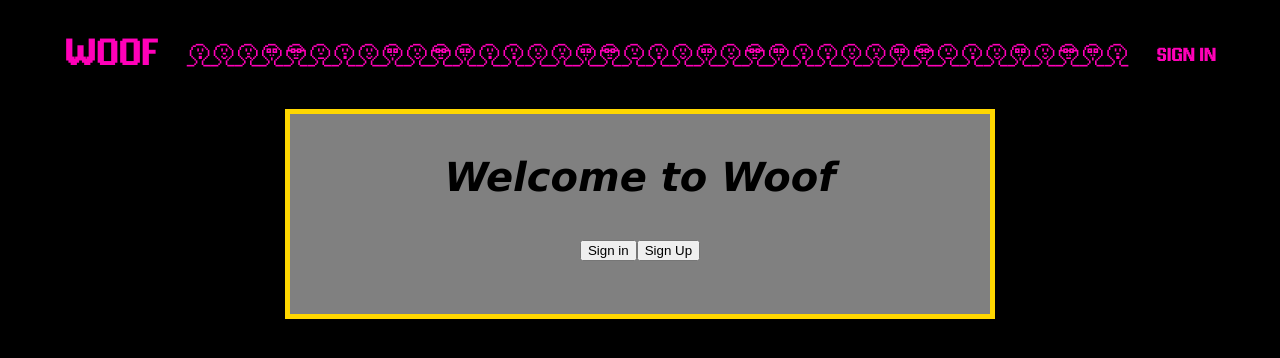
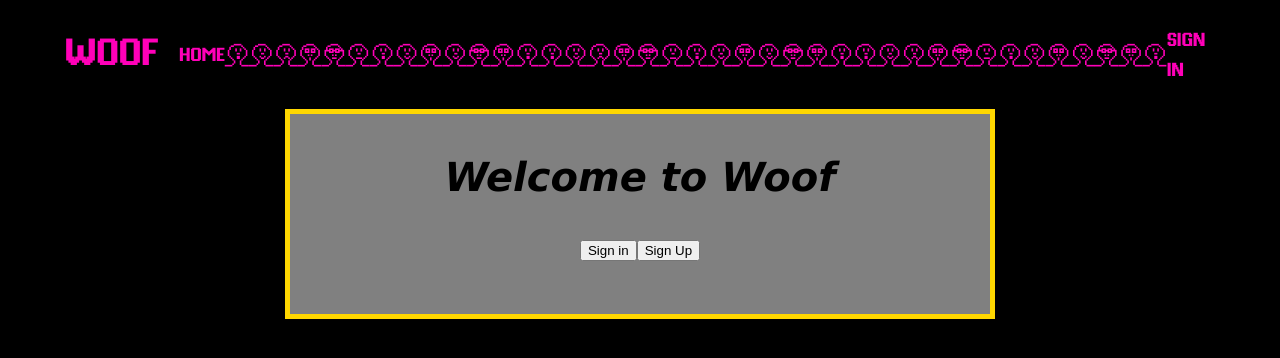
Before and after one commit to tsah99/woof, a React (Create React App) app in the folder woof-web/: page /signin in a window 1280 px wide. Shown: the top 358 px of the page. Built offline with nearby package versions, Linux system fonts and the light colour scheme; no server answers.

Commit message:
Added home and dashboard buttons

```diff
--- a/woof-web/src/components/header/Header.css
+++ b/woof-web/src/components/header/Header.css
@@ -18,7 +18,9 @@
   margin-bottom: 25px;
 }
 
-.sign-in-out {
+.sign-in-out,
+.home,
+.dashboard {
   font-size: 18px;
   font-style: normal;
   font-weight: 700;
@@ -26,6 +28,13 @@
   letter-spacing: 0em;
   text-align: left;
   cursor: pointer;
+  margin-right: auto;
+  margin-left: auto;
+}
+
+.home,
+.dashboard {
+  padding-left: 20px;
 }
 
 .symbols-auth {
@@ -52,5 +61,9 @@
 .right-side {
   display: flex;
   flex-direction: row;
-  align-items: center;
 }
+
+.left-side {
+  display: flex;
+  margin-right: auto;
+}
--- a/woof-web/src/components/header/Header.js
+++ b/woof-web/src/components/header/Header.js
@@ -9,9 +9,17 @@ function NonAuthHeader() {
   function logIn() {
     history.push("/signin");
   }
+
+  function goHome() {
+    history.push("/");
+  }
+
   return (
     <div className="header">
       <div className="logo">WOOF</div>
+      <div className="home" onClick={goHome}>
+        HOME
+      </div>
       <div className="symbols">123450124254112345012425411234501242541</div>
       <div className="sign-in-out" onClick={logIn}>
         SIGN IN
@@ -30,9 +38,25 @@ function AuthHeader() {
     history.push("/signin");
   }
 
+  function goHome() {
+    history.push("/");
+  }
+
+  function goLectureDashboard() {
+    history.push("/lectureDashboard");
+  }
+
   return (
     <div className="header">
       <div className="logo">WOOF</div>
+      <div className="left-side">
+        <div className="home" onClick={goHome}>
+          HOME
+        </div>
+        <div className="home" onClick={goLectureDashboard}>
+          DASHBOARD
+        </div>
+      </div>
       <div className="right-side">
         <div className="symbols-auth">T</div>
         <div className="sign-in-out" onClick={logOut}>
```
